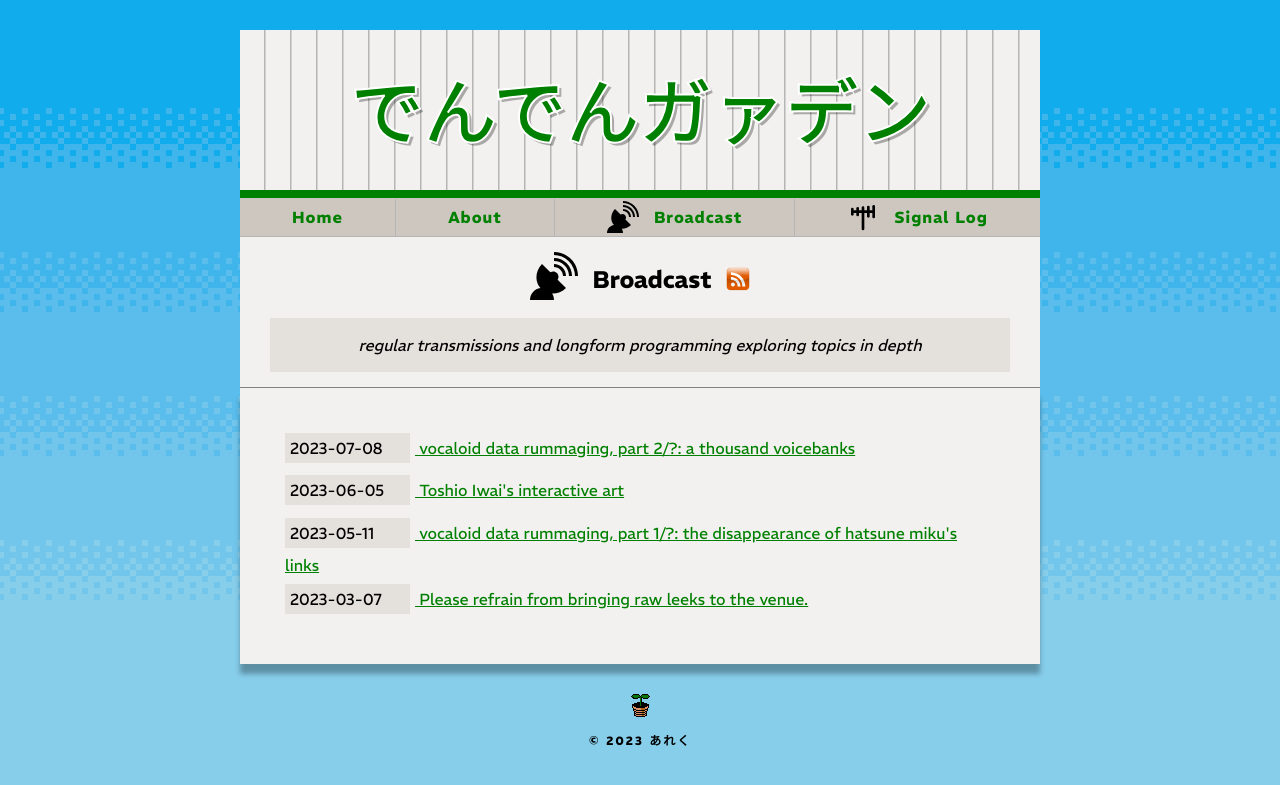
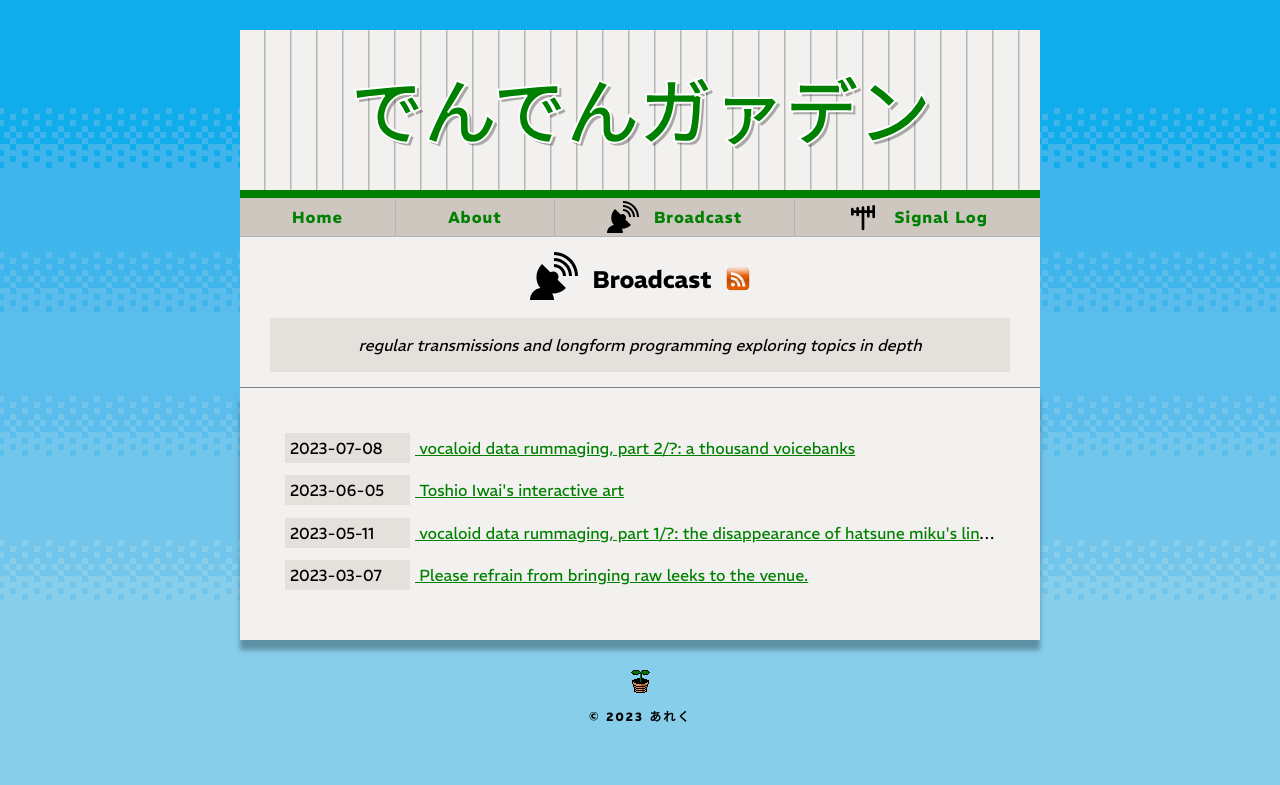
Before and after one commit to dendengarden/dendengarden.github.io, a Jekyll site: the page built from broadcast/index.markdown, in a window 1280 px wide. Shown: the top 785 px of the page. Built offline with Jekyll 4.4.1, drawn with Linux system fonts in a browser that asks for light colours.

Commit message:
Truncate post titles on category pages

```diff
--- a/_sass/garden/_layout.scss
+++ b/_sass/garden/_layout.scss
@@ -280,6 +280,9 @@
 
 .category-post-list li {
   margin-bottom: calc(var(--spacing-unit) / 4);
+  text-overflow: ellipsis;
+  white-space: nowrap;
+  overflow: hidden;
 }
 
 .category-post-meta {
```
